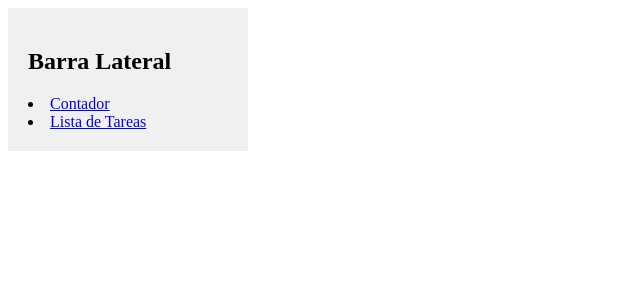
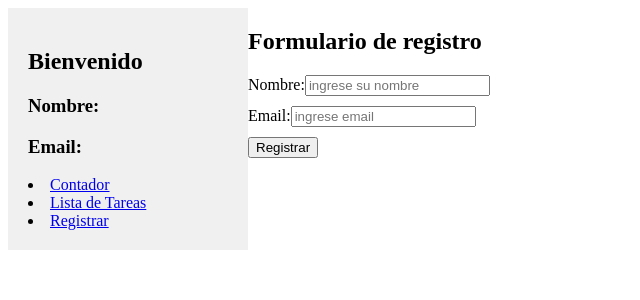
Before and after one commit to daemons33/vue_practice1, a Vue app: page /registro in a window 1280 px wide. Shown: the top 300 px of the page, without its empty margins (0-640 px from the left). Built offline with nearby package versions, Linux system fonts and the light colour scheme.

Commit message:
usamos Pinia! uwu Xd

```diff
--- a/package.json
+++ b/package.json
@@ -9,7 +9,9 @@
     "preview": "vite preview"
   },
   "dependencies": {
+    "@vee-validate/yup": "^4.14.6",
     "pinia": "^2.2.4",
+    "vee-validate": "^4.14.6",
     "vue": "^3.5.12",
     "vue-router": "^4.4.5"
   },
--- a/src/App.vue
+++ b/src/App.vue
@@ -12,7 +12,7 @@
   import MainView from './views/MainView.vue';
 
   import Contador from './modules/contador/Contador.vue';
-  import ListaDeTareas from './modules/LlistaDeTareas/ListaDeTareas.vue';
+  import ListaDeTareas from './modules/ListaDeTareas/ListaDeTareas.vue';
 
   import Sidebar from './components/Sidebar.vue';
   /* import {ref} from 'vue';
--- a/src/components/Sidebar.vue
+++ b/src/components/Sidebar.vue
@@ -1,11 +1,28 @@
 <template>
     <div class="sidebar">
-        <h2>Barra Lateral</h2>
+        <h2>Bienvenido</h2>
+        <h3>Nombre: {{ nombre }}</h3>
+        <h3>Email: {{ email }}</h3>
         <li><router-link to="/contador">Contador</router-link></li>
         <li><router-link to="/lista-de-tareas">Lista de Tareas</router-link></li>
+        <li><router-link to="/registro">Registrar</router-link></li>
     </div>
 </template>
-<script setup></script>
+<script setup>
+    import { useRegistrarStore } from '@/modules/registros/stores/registrarStore';
+    import {ref, watch} from 'vue';
+
+    const registrarStore = useRegistrarStore();
+    const nombre = ref(registrarStore.nombre.value);
+    const email = ref(registrarStore.email.value);
+
+    watch(() => registrarStore.nombre, (newValue)=>{
+        nombre.value= newValue;
+    });
+    watch(() => registrarStore.email, (newValue)=>{
+        email.value= newValue;
+    });
+</script>
 <style scoped>
     .sidebar{
         width: 200px;
--- /dev/null
+++ b/src/modules/registros/schemas/validationSchema.js
@@ -0,0 +1,6 @@
+import * as yup from 'yup';
+
+export const schema = yup.object({
+    nombre: yup.string().required(),
+    email: yup.string().email().required()
+});
--- /dev/null
+++ b/src/modules/registros/stores/registrarStore.js
@@ -0,0 +1,12 @@
+import {defineStore} from 'pinia';
+import {ref} from 'vue';
+
+export const useRegistrarStore = defineStore('registrar', () =>{
+    const nombre = ref('');
+    const email = ref('');
+    const guardarRegistro = (nombreFormulario, emailFormulario)=>{
+        nombre.value = nombreFormulario;
+        email.value = emailFormulario;
+    };
+    return {nombre, email, guardarRegistro}
+});
--- /dev/null
+++ b/src/modules/registros/views/RegistrarView.vue
@@ -0,0 +1,46 @@
+<template>
+    <div>
+        <h2>Formulario de registro</h2>
+        <Form :validation-schema="schema" @submit="onSubmit">
+            <div class="form">
+                <label for="nombre">Nombre:</label>
+                <Field v-model="nombre" type="text" name="nombre" id="nombre" placeholder="ingrese su nombre"/>
+                <ErrorMessage name="nombre"></ErrorMessage>
+            </div>
+
+            <div class="form">
+                <label for="email">Email:</label>
+                <Field v-model="email" type="email" name="email" id="emial" placeholder="ingrese email"/>
+                <ErrorMessage name="email"></ErrorMessage>
+            </div>
+
+            <div class="form">
+                <button type="submit">Registrar</button>
+            </div>
+        </Form>
+    </div>
+</template>
+
+<script setup>
+    import {Form, Field, ErrorMessage} from 'vee-validate';
+    import { schema } from '../schemas/validationSchema';
+    import { useRegistrarStore } from '../stores/registrarStore';
+    import {ref} from 'vue';
+
+    const registrarStore = useRegistrarStore();
+
+    const nombre = ref ('');
+    const email = ref ('');
+
+    const onSubmit = ()=>{
+        registrarStore.guardarRegistro(nombre.value, email.value);
+        console.log('se envió el formulario');
+    }
+
+</script>
+
+<style scoped>
+    .form{
+        margin-bottom: 10px;
+    }
+</style>
--- a/src/router/index.js
+++ b/src/router/index.js
@@ -17,7 +17,12 @@ const router = createRouter({
     {
       path: '/lista-de-tareas',
       name: 'lista_de_tareas',
-      component: () => import('../modules/LlistaDeTareas/ListaDeTareas.vue')
+      component: () => import('../modules/ListaDeTareas/ListaDeTareas.vue')
+    },
+    {
+      path: '/registro',
+      name: 'register',
+      component: () => import('../modules/registros/views/RegistrarView.vue')
     }
   ]
 })
```
Also changed, not shown: src/modules/ListaDeTareas/ListaDeTareas.vue (renamed from src/modules/LlistaDeTareas/ListaDeTareas.vue), 1 other file (tests, documents, lock files or other folders).
